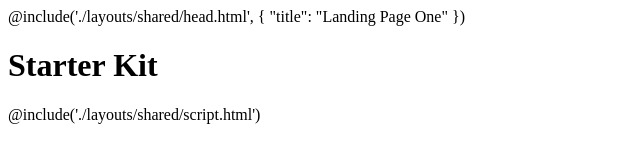
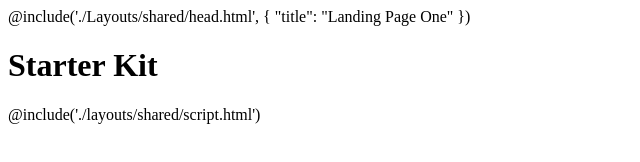
Before and after one commit to uilibrary/tailwind-gulp-starter-kit, a website: page src/views/index.html in a window 1280 px wide. Shown: the full height of the page, 0-640 px from the left. Drawn offline with Linux system fonts and the light colour scheme; files that its build step writes are made by us from their sources; files whose address does not match are found by name.

Commit message:
layout l replace

```diff
--- a/src/views/index.html
+++ b/src/views/index.html
@@ -10,7 +10,7 @@
       href="css/plugin-css/swiper-bundle.css"
     />
     <link rel="stylesheet" type="text/css" href="css/plugin-css/aos.css" />
-    @include('./layouts/shared/head.html', { "title": "Landing Page One" })
+    @include('./Layouts/shared/head.html', { "title": "Landing Page One" })
   </head>
 
   <body class="bg-gray-400">
```
